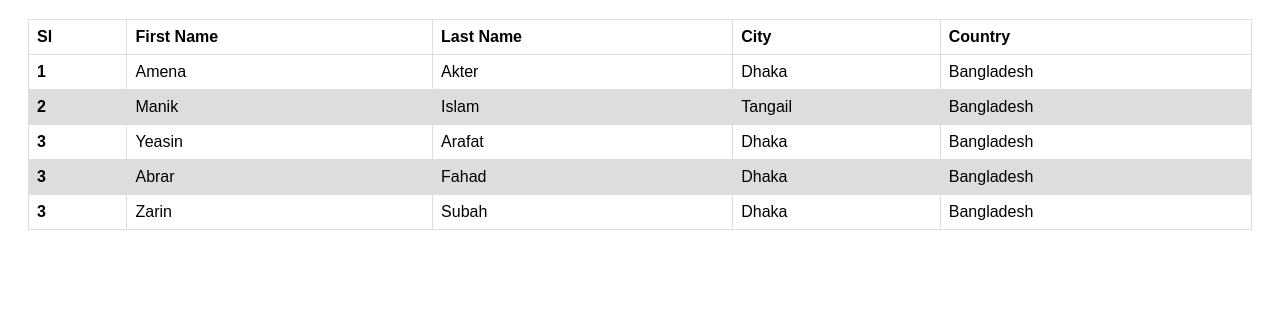
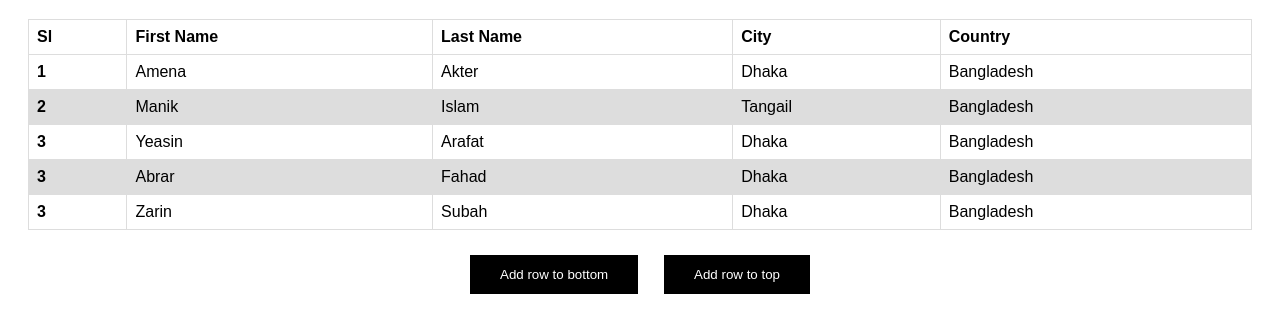
Before and after one commit to AmenaAkter5/coding-assessment-1, a plain HTML site: page index.html in a window 1280 px wide. Shown: the part 61-394 px from the top of the page. Drawn offline with Linux system fonts and the light colour scheme.

Commit message:
button added

```diff
--- /dev/null
+++ b/app.js
@@ -0,0 +1 @@
+console.log('table');
--- /dev/null
+++ b/css/style.css
@@ -0,0 +1,41 @@
+.container {
+    padding: 0 20px;
+}
+
+/* Table */
+
+table {
+    font-family: arial, sans-serif;
+    border-collapse: collapse;
+    width: 100%;
+}
+
+td,
+th {
+    border: 1px solid #dddddd;
+    text-align: left;
+    padding: 8px;
+}
+
+tr:nth-child(even) {
+    background-color: #dddddd;
+}
+
+/* Button Div */
+
+.btn-container {
+    margin: 20px auto;
+    width: 340px;
+    height: 50px;
+    display: flex;
+    justify-content: space-between;
+    align-items: center;
+}
+
+button {
+    padding: 12px 30px;
+    border: none;
+    outline: none;
+    background-color: black;
+    color: white;
+}
--- a/index.html
+++ b/index.html
@@ -5,30 +5,11 @@
     <meta charset="UTF-8">
     <meta http-equiv="X-UA-Compatible" content="IE=edge">
     <meta name="viewport" content="width=device-width, initial-scale=1.0">
+
+    <link rel="stylesheet" href="css/style.css">
+
     <title>Assignment-1</title>
 
-    <style>
-        .container {
-            padding: 0 20px;
-        }
-
-        table {
-            font-family: arial, sans-serif;
-            border-collapse: collapse;
-            width: 100%;
-        }
-
-        td,
-        th {
-            border: 1px solid #dddddd;
-            text-align: left;
-            padding: 8px;
-        }
-
-        tr:nth-child(even) {
-            background-color: #dddddd;
-        }
-    </style>
 </head>
 
 <body class="container">
@@ -89,6 +70,12 @@
             </tbody>
         </table>
     </div>
+    <div class="btn-container">
+        <button class="btn-1">Add row to bottom</button>
+        <button>Add row to top</button>
+    </div>
+
+    <script src="./app.js"></script>
 </body>
 
 </html>
```
